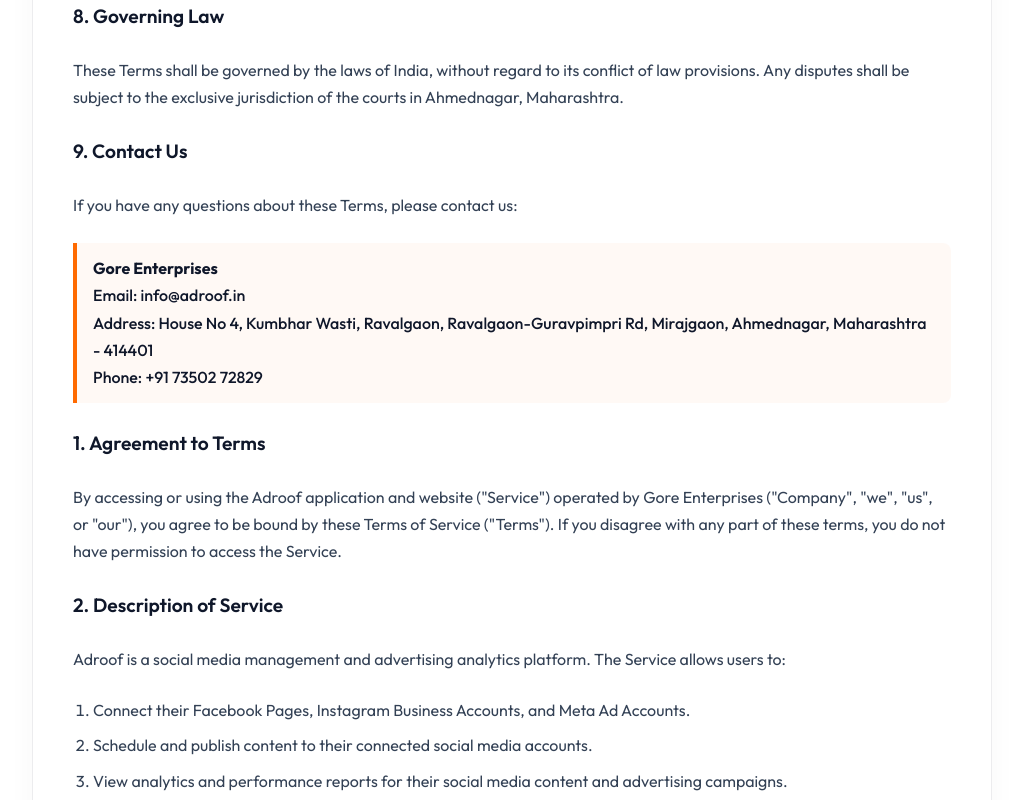
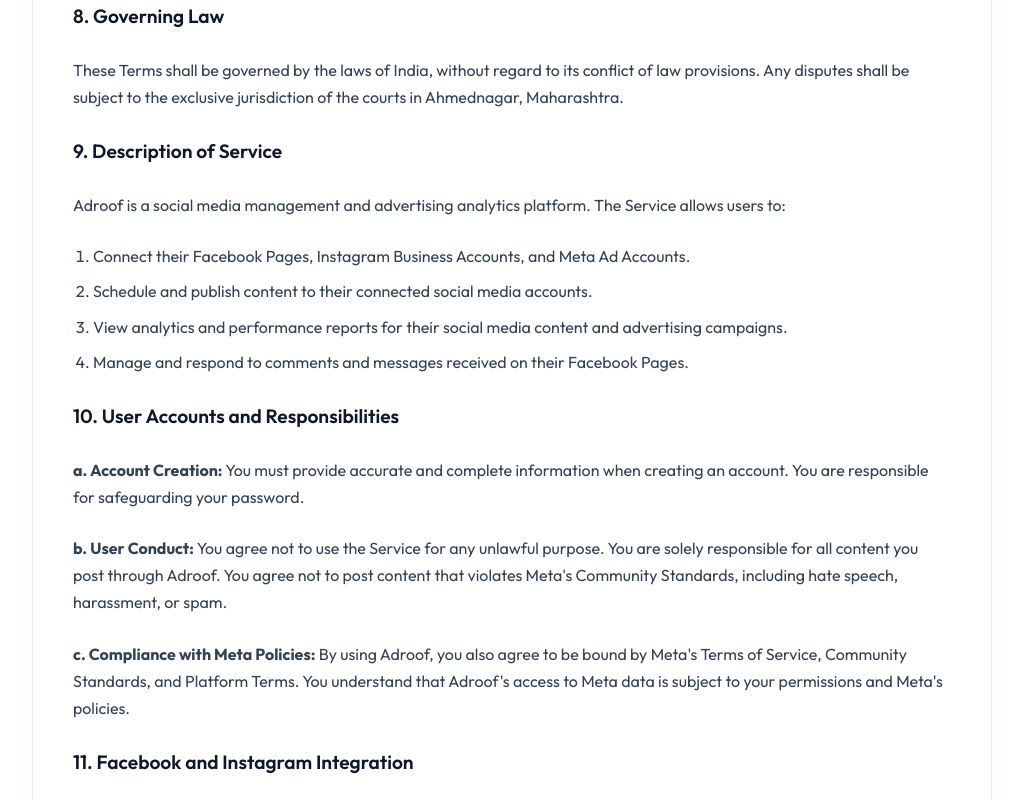
Before and after one commit to vikriaiofficial/adroof.in, a Next.js app: page /terms in a window 1280 px wide. Shown: the part 1640-2440 px from the top of the page, without its empty margins (128-1151 px from the left). Built offline with nearby package versions, Linux system fonts and the light colour scheme.

Commit message:
Update Project

```diff
--- a/src/app/terms/page.tsx
+++ b/src/app/terms/page.tsx
@@ -70,10 +70,8 @@
           <p style={{ color: 'var(--text-muted)', fontSize: '0.95rem' }}>Last Updated: July 1, 2026</p>
         </div>
 
-        {/* All Terms Sections Stacked Vertically */}
+        {/* All Terms Continuous */}
         <div style={{ display: 'flex', flexDirection: 'column', gap: '2rem', width: '100%' }}>
-
-          {/* ===== SECTION 1: GENERAL TERMS & CONDITIONS ===== */}
           <div style={sectionCard}>
             <div style={{ display: 'flex', flexDirection: 'column', gap: '1.5rem' }}>
               <h2 style={h2Style}>General Terms &amp; Conditions</h2>
@@ -85,7 +83,7 @@
 
               <h3 style={h3Style}>1. Acceptance of Terms</h3>
               <p>
-                By accessing or using our Service, you agree to be bound by these Terms. If you disagree with any part of the terms, you may not access the Service. Continued use of the platform after changes to the Terms constitutes acceptance of those changes.
+                By downloading, installing, or using the Adroof mobile application (&quot;App&quot;) operated by Gore Enterprises (&quot;Company&quot;, &quot;we&quot;, &quot;us&quot;, or &quot;our&quot;), you agree to be bound by these Terms and Conditions (&quot;Terms&quot;). If you do not agree, do not use the App.
               </p>
 
               <h3 style={h3Style}>2. Description of Service</h3>
@@ -129,24 +127,9 @@
                 These Terms shall be governed by the laws of India, without regard to its conflict of law provisions. Any disputes shall be subject to the exclusive jurisdiction of the courts in Ahmednagar, Maharashtra.
               </p>
 
-              <h3 style={h3Style}>9. Contact Us</h3>
-              <p>
-                If you have any questions about these Terms, please contact us:
-              </p>
-              <p style={contactBoxStyle}>
-                <strong>Gore Enterprises</strong><br />
-                Email: info@adroof.in<br />
-                Address: House No 4, Kumbhar Wasti, Ravalgaon, Ravalgaon-Guravpimpri Rd, Mirajgaon, Ahmednagar, Maharashtra - 414401<br />
-                Phone: +91 73502 72829
-              </p>
+              {/* ---------- META CONTENT CONTINUES ---------- */}
 
-
-              <h3 style={h3Style}>1. Agreement to Terms</h3>
-              <p>
-                By accessing or using the Adroof application and website (&quot;Service&quot;) operated by Gore Enterprises (&quot;Company&quot;, &quot;we&quot;, &quot;us&quot;, or &quot;our&quot;), you agree to be bound by these Terms of Service (&quot;Terms&quot;). If you disagree with any part of these terms, you do not have permission to access the Service.
-              </p>
-
-              <h3 style={h3Style}>2. Description of Service</h3>
+              <h3 style={h3Style}>9. Description of Service</h3>
               <p>
                 Adroof is a social media management and advertising analytics platform. The Service allows users to:
               </p>
@@ -157,7 +140,7 @@
                 <li>Manage and respond to comments and messages received on their Facebook Pages.</li>
               </ol>
 
-              <h3 style={h3Style}>3. User Accounts and Responsibilities</h3>
+              <h3 style={h3Style}>10. User Accounts and Responsibilities</h3>
               <p>
                 <strong>a. Account Creation:</strong> You must provide accurate and complete information when creating an account. You are responsible for safeguarding your password.
               </p>
@@ -168,7 +151,7 @@
                 <strong>c. Compliance with Meta Policies:</strong> By using Adroof, you also agree to be bound by Meta&apos;s Terms of Service, Community Standards, and Platform Terms. You understand that Adroof&apos;s access to Meta data is subject to your permissions and Meta&apos;s policies.
               </p>
 
-              <h3 style={h3Style}>4. Facebook and Instagram Integration</h3>
+              <h3 style={h3Style}>11. Facebook and Instagram Integration</h3>
               <p>
                 <strong>a. Permissions:</strong> When you use &quot;Login with Facebook,&quot; you grant Adroof permission to access and manage your Facebook Pages and Instagram Accounts as detailed in our Privacy Policy. This includes permission to publish content and read insights on your behalf.
               </p>
@@ -179,7 +162,7 @@
                 <strong>c. API Limitations:</strong> You acknowledge that Adroof&apos;s functionality is dependent on the availability of Meta&apos;s APIs. We are not liable for any service interruptions caused by changes to Meta&apos;s Platform.
               </p>
 
-              <h3 style={h3Style}>5. Subscription, Payments, and Refunds</h3>
+              <h3 style={h3Style}>12. Subscription, Payments, and Refunds</h3>
               <p>
                 <strong>a. Paid Services:</strong> Adroof offers subscription plans. By selecting a paid plan, you agree to pay the applicable fees.
               </p>
@@ -193,12 +176,12 @@
                 <strong>d. Auto-Renewal:</strong> Your subscription will automatically renew at the end of each billing cycle unless you cancel it from your account settings before the renewal date.
               </p>
 
-              <h3 style={h3Style}>6. Intellectual Property</h3>
+              <h3 style={h3Style}>13. Intellectual Property</h3>
               <p>
                 The Service and its original content, features, and functionality are and will remain the exclusive property of Gore Enterprises. Our trademarks may not be used in connection with any product or service without our prior written consent.
               </p>
 
-              <h3 style={h3Style}>7. Termination</h3>
+              <h3 style={h3Style}>14. Termination</h3>
               <p>
                 <strong>a. By You:</strong> You may terminate your account at any time by contacting us at <a href="mailto:info@adroof.in" style={linkStyle}>info@adroof.in</a> or by using the account deletion feature in the app.
               </p>
@@ -206,44 +189,29 @@
                 <strong>b. By Us:</strong> We may terminate or suspend your account immediately, without prior notice or liability, if you breach these Terms or Meta&apos;s policies. Upon termination, your right to use the Service will immediately cease.
               </p>
 
-              <h3 style={h3Style}>8. Limitation of Liability</h3>
+              <h3 style={h3Style}>15. Limitation of Liability</h3>
               <p>
                 To the maximum extent permitted by law, Gore Enterprises shall not be liable for any indirect, incidental, special, consequential, or punitive damages, including without limitation, loss of profits, data, or goodwill, resulting from your access to or use of the Service. Our total liability to you for any claim shall not exceed the amount you paid to us in the last three (3) months.
               </p>
 
-              <h3 style={h3Style}>9. Disclaimer of Warranties</h3>
+              <h3 style={h3Style}>16. Disclaimer of Warranties</h3>
               <p>
                 The Service is provided on an &quot;AS IS&quot; and &quot;AS AVAILABLE&quot; basis. We make no warranty that the Service will be uninterrupted, secure, or error-free. We are not responsible for the actions of third-party platforms like Meta.
               </p>
 
-              <h3 style={h3Style}>10. Governing Law</h3>
+              <h3 style={h3Style}>17. Governing Law</h3>
               <p>
                 These Terms shall be governed and construed in accordance with the laws of India, without regard to its conflict of law provisions. Any disputes shall be subject to the exclusive jurisdiction of the courts in Ahmednagar, Maharashtra.
               </p>
 
-              <h3 style={h3Style}>11. Changes to Terms</h3>
+              <h3 style={h3Style}>18. Changes to Terms</h3>
               <p>
                 We reserve the right to modify these Terms at any time. We will provide notice of any changes by posting the new Terms on this page and updating the &quot;Last Updated&quot; date. Your continued use of the Service after any such changes constitutes your acceptance of the new Terms.
               </p>
 
-              <h3 style={h3Style}>12. Contact Us</h3>
-              <p>
-                If you have any questions about these Terms, please contact us:
-              </p>
-              <p style={contactBoxStyle}>
-                <strong>Gore Enterprises</strong><br />
-                Email: info@adroof.in<br />
-                Address: House No 4, Kumbhar Wasti, Ravalgaon-Guravpimpri Rd, Mirajgaon, Ahmednagar, Maharashtra, India - 414401<br />
-                Phone: +91 73502 72829
-              </p>
+              {/* ---------- GOOGLE CONTENT CONTINUES ---------- */}
 
-
-              <h3 style={h3Style}>1. Acceptance of Terms</h3>
-              <p>
-                By downloading, installing, or using the Adroof mobile application (&quot;App&quot;) operated by Gore Enterprises (&quot;Company&quot;, &quot;we&quot;, &quot;us&quot;, or &quot;our&quot;), you agree to be bound by these Terms and Conditions (&quot;Terms&quot;). If you do not agree, do not use the App.
-              </p>
-
-              <h3 style={h3Style}>2. Description of Service</h3>
+              <h3 style={h3Style}>19. Description of Service</h3>
               <p>
                 Adroof is a social media management and advertising analytics platform. The App allows you to:
               </p>
@@ -254,7 +222,7 @@
                 <li>Manage customer reviews and messages from Google Business Profile.</li>
               </ol>
 
-              <h3 style={h3Style}>3. User Accounts and Your Responsibilities</h3>
+              <h3 style={h3Style}>20. User Accounts and Your Responsibilities</h3>
               <p>
                 <strong>a. Accurate Information:</strong> You agree to provide accurate information and keep it updated.
               </p>
@@ -268,7 +236,7 @@
                 <strong>d. Third-Party Platforms:</strong> Your use of Facebook, Instagram, and Google services through Adroof is also subject to their respective terms. Adroof is not responsible for the actions of these third-party platforms.
               </p>
 
-              <h3 style={h3Style}>4. Subscriptions, Payments, and Billing</h3>
+              <h3 style={h3Style}>21. Subscriptions, Payments, and Billing</h3>
               <p>
                 <strong>a. In-App Purchases:</strong> Adroof offers auto-renewing subscriptions purchased through Google Play Billing.
               </p>
@@ -282,7 +250,7 @@
                 <strong>d. Refund Policy:</strong> All subscription purchases are final and non-refundable as per Google Play&apos;s policies. For booking services purchased directly, our 7-day refund policy applies as stated in our Payment Policy. Please review before purchasing.
               </p>
 
-              <h3 style={h3Style}>5. Google API Services Disclosure</h3>
+              <h3 style={h3Style}>22. Google API Services Disclosure</h3>
               <p>
                 Adroof&apos;s use and transfer of information received from Google APIs will adhere to the Google API Services User Data Policy, including the Limited Use requirements. We use Google data solely to provide the features of the Adroof app. We do not transfer Google user data to any third parties except as necessary to provide the Service.
               </p>
@@ -297,12 +265,12 @@
                 ℹ️ Adroof&apos;s use of Google data is limited to providing and improving the app&apos;s features for the user. We do not sell, license, or share Google user data for advertising purposes.
               </p>
 
-              <h3 style={h3Style}>6. Intellectual Property</h3>
+              <h3 style={h3Style}>23. Intellectual Property</h3>
               <p>
                 The App and its original content, features, and functionality are owned by Gore Enterprises and are protected by international copyright, trademark, and other intellectual property laws. You retain ownership of the content you create and post through the App.
               </p>
 
-              <h3 style={h3Style}>7. Termination</h3>
+              <h3 style={h3Style}>24. Termination</h3>
               <p>
                 <strong>a. By You:</strong> You may delete your account at any time via the in-app settings or by emailing <a href="mailto:info@adroof.in" style={linkStyle}>info@adroof.in</a>.
               </p>
@@ -310,7 +278,7 @@
                 <strong>b. By Us:</strong> We may suspend or terminate your access if you violate these Terms or Google&apos;s policies. We will provide notice when possible. Upon account deletion, all your data will be permanently removed within 7 business days.
               </p>
 
-              <h3 style={h3Style}>8. Disclaimers and Limitation of Liability</h3>
+              <h3 style={h3Style}>25. Disclaimers and Limitation of Liability</h3>
               <p>
                 <strong>a.</strong> The App is provided &quot;AS IS&quot; without warranties of any kind. We do not guarantee that the App will be error-free or uninterrupted.
               </p>
@@ -321,24 +289,24 @@
                 <strong>c.</strong> We are not responsible for service interruptions caused by changes to third-party APIs like Meta or Google.
               </p>
 
-              <h3 style={h3Style}>9. Indemnification</h3>
+              <h3 style={h3Style}>26. Indemnification</h3>
               <p>
                 You agree to indemnify and hold Gore Enterprises harmless from any claims resulting from your violation of these Terms or your violation of any rights of a third party.
               </p>
 
-              <h3 style={h3Style}>10. Governing Law</h3>
+              <h3 style={h3Style}>27. Governing Law</h3>
               <p>
                 These Terms are governed by the laws of India. Any disputes will be subject to the exclusive jurisdiction of the courts in Ahmednagar, Maharashtra.
               </p>
 
-              <h3 style={h3Style}>11. Changes to Terms</h3>
+              <h3 style={h3Style}>28. Changes to Terms</h3>
               <p>
                 We may update these Terms from time to time. We will post the new Terms on this page and update the &quot;Last Updated&quot; date. Continued use of the App after changes means you accept the new Terms.
               </p>
 
-              <h3 style={h3Style}>12. Contact Us</h3>
+              <h3 style={h3Style}>29. Contact Us</h3>
               <p>
-                For any questions about these Terms, please contact:
+                For any questions about these Terms, please contact us:
               </p>
               <p style={contactBoxStyle}>
                 <strong>Gore Enterprises</strong><br />
@@ -348,7 +316,6 @@
               </p>
             </div>
           </div>
-
         </div>
       </main>
 
```
